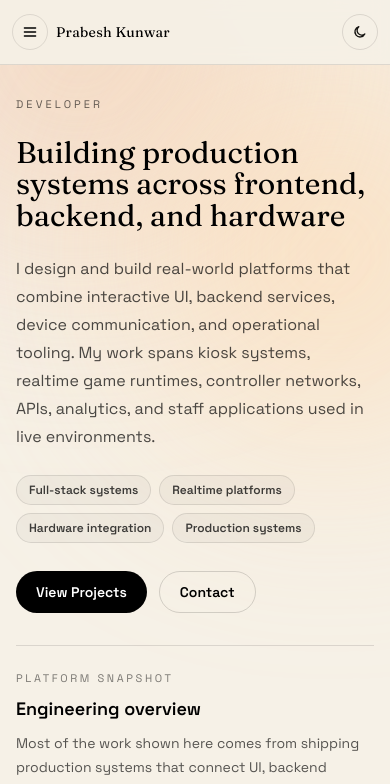
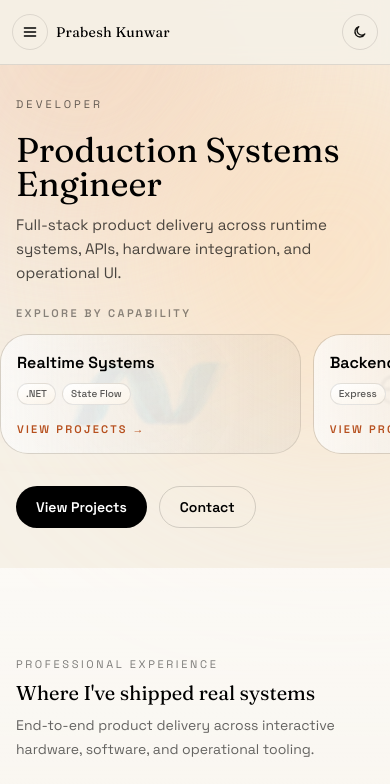
Before and after one commit to prabeshkunwar12/pnkcodeandresearch, a Next.js app: page /developer in a window 390 px wide. Shown: the top 784 px of the page. Built offline with nearby package versions, Linux system fonts and the light colour scheme.

Commit message:
feat: refine mobile developer hero capabilities

```diff
--- /dev/null
+++ b/src/app/(shell)/developer/components/MobileCapabilityCarousel.tsx
@@ -0,0 +1,91 @@
+"use client";
+
+import { ThemeImage } from "@/components/theme-image";
+
+type CapabilityItem = {
+  title: string;
+  stack: string[];
+  lightSrc: string;
+  darkSrc: string;
+  filter:
+    | "featured"
+    | "all"
+    | "frontend"
+    | "backend"
+    | "runtime"
+    | "hardware"
+    | "operations";
+};
+
+type MobileCapabilityCarouselProps = {
+  items: CapabilityItem[];
+};
+
+export function MobileCapabilityCarousel({
+  items,
+}: MobileCapabilityCarouselProps) {
+  const handleSelect = (filter: CapabilityItem["filter"]) => {
+    window.dispatchEvent(
+      new CustomEvent("project-browser:set-filter", {
+        detail: { sectionId: "projects", type: filter, tech: "all" },
+      }),
+    );
+
+    const target = document.getElementById("projects");
+    if (target) {
+      target.scrollIntoView({ behavior: "smooth", block: "start" });
+    }
+  };
+
+  return (
+    <div className="space-y-3">
+      <p className="text-[11px] font-semibold uppercase tracking-[0.22em] text-black/45 dark:text-white/45">
+        Explore by capability
+      </p>
+      <div className="-mx-4 flex snap-x snap-mandatory gap-3 overflow-x-auto px-4 pb-2 [scrollbar-width:none] [&::-webkit-scrollbar]:hidden">
+        {items.map((item) => (
+          <button
+            key={item.title}
+            type="button"
+            onClick={() => handleSelect(item.filter)}
+            className="relative w-[84%] shrink-0 snap-start overflow-hidden rounded-[28px] border border-black/10 bg-black/[0.03] p-4 text-left dark:border-white/10 dark:bg-white/[0.04]"
+          >
+            <div className="pointer-events-none absolute inset-0 z-0">
+              <div className="absolute inset-0 bg-[radial-gradient(circle_at_center,rgba(255,255,255,0.08)_0%,rgba(255,255,255,0.04)_28%,rgba(255,255,255,0.01)_58%,rgba(255,255,255,0)_100%),linear-gradient(90deg,rgba(255,255,255,0.74)_0%,rgba(255,255,255,0.42)_34%,rgba(255,255,255,0.12)_68%,rgba(255,255,255,0.04)_100%)] dark:bg-[radial-gradient(circle_at_center,rgba(255,255,255,0.03)_0%,rgba(255,255,255,0.02)_26%,rgba(255,255,255,0.01)_52%,rgba(255,255,255,0)_100%),linear-gradient(90deg,rgba(9,12,18,0.44)_0%,rgba(9,12,18,0.18)_38%,rgba(255,255,255,0.03)_72%,rgba(255,255,255,0.01)_100%)]" />
+              <div className="absolute left-1/2 top-1/2 h-[140%] w-[84%] -translate-x-1/2 -translate-y-1/2 opacity-[0.07] blur-[1.5px] dark:opacity-[0.09]">
+                <ThemeImage
+                  lightSrc={item.lightSrc}
+                  darkSrc={item.darkSrc}
+                  alt=""
+                  className="h-full w-full object-contain"
+                />
+              </div>
+            </div>
+
+            <div className="relative z-10 space-y-4">
+              <div className="space-y-2">
+                <p className="text-base font-semibold text-black dark:text-white">
+                  {item.title}
+                </p>
+                <div className="flex flex-wrap gap-1.5">
+                  {item.stack.map((stackItem) => (
+                    <span
+                      key={stackItem}
+                      className="rounded-full border border-black/10 bg-white/80 px-2 py-0.5 text-[10px] font-medium leading-4 text-black/65 dark:border-white/10 dark:bg-white/[0.08] dark:text-white/65"
+                    >
+                      {stackItem}
+                    </span>
+                  ))}
+                </div>
+              </div>
+
+              <p className="text-[11px] font-semibold uppercase tracking-[0.2em] text-[color:var(--accent-deep)]">
+                View projects →
+              </p>
+            </div>
+          </button>
+        ))}
+      </div>
+    </div>
+  );
+}
--- a/src/app/(shell)/developer/page.tsx
+++ b/src/app/(shell)/developer/page.tsx
@@ -3,12 +3,49 @@ import { EducationSection } from "@/components/sections/education-section";
 import { RevealSection } from "@/components/shared/reveal-section";
 import Link from "next/link";
 import { DeveloperSkillsSection } from "./components/DeveloperSkillsSection";
+import { MobileCapabilityCarousel } from "./components/MobileCapabilityCarousel";
 import { ProfessionalExperienceSection } from "./components/ProfessionalExperienceSection";
 import { ProjectsSection } from "./components/ProjectsSection";
 
 export default function DeveloperPage() {
   const mobileSectionSurface =
     "-mx-4 mt-10 w-[calc(100%+2rem)] max-w-none bg-[linear-gradient(180deg,rgba(255,255,255,0.62)_0%,rgba(255,255,255,0.18)_100%)] px-4 py-6 dark:bg-[linear-gradient(180deg,rgba(255,255,255,0.05)_0%,rgba(255,255,255,0.015)_100%)] sm:mx-0 sm:mt-0 sm:w-full sm:max-w-full sm:bg-none sm:px-0 sm:py-0 dark:sm:bg-none";
+  const capabilityItems = [
+    {
+      title: "Realtime Systems",
+      stack: [".NET", "State Flow"],
+      lightSrc: "/tech_stack/NET.svg",
+      darkSrc: "/tech_stack/NET.svg",
+      filter: "runtime" as const,
+    },
+    {
+      title: "Backend APIs",
+      stack: ["Express", "MSSQL"],
+      lightSrc: "/tech_stack/Express.Js.svg",
+      darkSrc: "/tech_stack/Express.JsDark.svg",
+      filter: "backend" as const,
+    },
+    {
+      title: "Hardware",
+      stack: ["Arduino", "Ethernet"],
+      lightSrc: "/tech_stack/Arduino.svg",
+      darkSrc: "/tech_stack/Arduino.svg",
+      filter: "hardware" as const,
+    },
+    {
+      title: "Frontend",
+      stack: ["Next.js", "Realtime UI"],
+      lightSrc: "/tech_stack/Next.js.svg",
+      darkSrc: "/tech_stack/Next.jsDark.svg",
+      filter: "frontend" as const,
+    },
+  ];
+  const snapshotRows = [
+    ["Primary Stack", "Next.js · .NET · Express · MSSQL"],
+    ["Runtime", "Game state · scoring · timers · device comms"],
+    ["Hardware", "NFC · COM · Ethernet · Arduino · ESP"],
+    ["Delivery", "Deployment · troubleshooting · operations"],
+  ] as const;
 
   return (
     <>
@@ -18,7 +55,37 @@ export default function DeveloperPage() {
         data-page-section-label="Intro"
         className="w-full max-w-full min-w-0"
       >
-        <div className="grid w-full max-w-full min-w-0 gap-8 lg:grid-cols-[minmax(0,1fr)_320px] lg:items-start lg:gap-10">
+        <section className="space-y-5 sm:hidden">
+          <p className="text-[11px] uppercase tracking-[0.28em] text-black/60 dark:text-white/60">
+            Developer
+          </p>
+          <div className="space-y-3 pr-1">
+            <h1 className="font-display text-[2.15rem] leading-[1] text-black dark:text-white">
+              Production Systems Engineer
+            </h1>
+            <p className="text-[0.95rem] leading-6 text-black/70 dark:text-white/70">
+              Full-stack product delivery across runtime systems, APIs,
+              hardware integration, and operational UI.
+            </p>
+          </div>
+          <MobileCapabilityCarousel items={capabilityItems} />
+          <div className="flex flex-wrap gap-3 pt-1">
+            <Link
+              className="inline-flex items-center justify-center rounded-full bg-black px-5 py-2.5 text-sm font-semibold text-white transition hover:bg-black/90 focus:outline-none focus:ring-2 focus:ring-black/20 dark:bg-white dark:text-black dark:hover:bg-white/90 dark:focus:ring-white/20"
+              href="/developer#projects"
+            >
+              View Projects
+            </Link>
+            <Link
+              className="inline-flex items-center justify-center rounded-full border border-black/15 px-5 py-2.5 text-sm font-semibold text-black transition hover:border-black/35 hover:bg-black/[0.03] dark:border-white/15 dark:text-white dark:hover:border-white/30 dark:hover:bg-white/[0.05]"
+              href="/developer#contact"
+            >
+              Contact
+            </Link>
+          </div>
+        </section>
+
+        <div className="hidden w-full max-w-full min-w-0 gap-8 sm:grid lg:grid-cols-[minmax(0,1fr)_320px] lg:items-start lg:gap-10">
           <section className="space-y-6 sm:space-y-8">
             <p className="text-[11px] uppercase tracking-[0.28em] text-black/60 sm:text-xs sm:tracking-[0.35em]">
               Developer
@@ -81,12 +148,7 @@ export default function DeveloperPage() {
               </div>
 
               <div className="divide-y divide-[color:var(--line)]">
-                {[
-                  ["Primary Stack", "Next.js · .NET · Express · MSSQL"],
-                  ["Runtime", "Game state · scoring · timers · device comms"],
-                  ["Hardware", "NFC · COM · Ethernet · Arduino · ESP"],
-                  ["Delivery", "Deployment · troubleshooting · operations"],
-                ].map(([label, value]) => (
+                {snapshotRows.map(([label, value]) => (
                   <div
                     key={label}
                     className="space-y-1 py-3 first:pt-0 last:pb-0"
@@ -111,6 +173,8 @@ export default function DeveloperPage() {
           </aside>
         </div>
       </main>
+
+
 
       <RevealSection className={mobileSectionSurface}>
         <ProfessionalExperienceSection />
```
